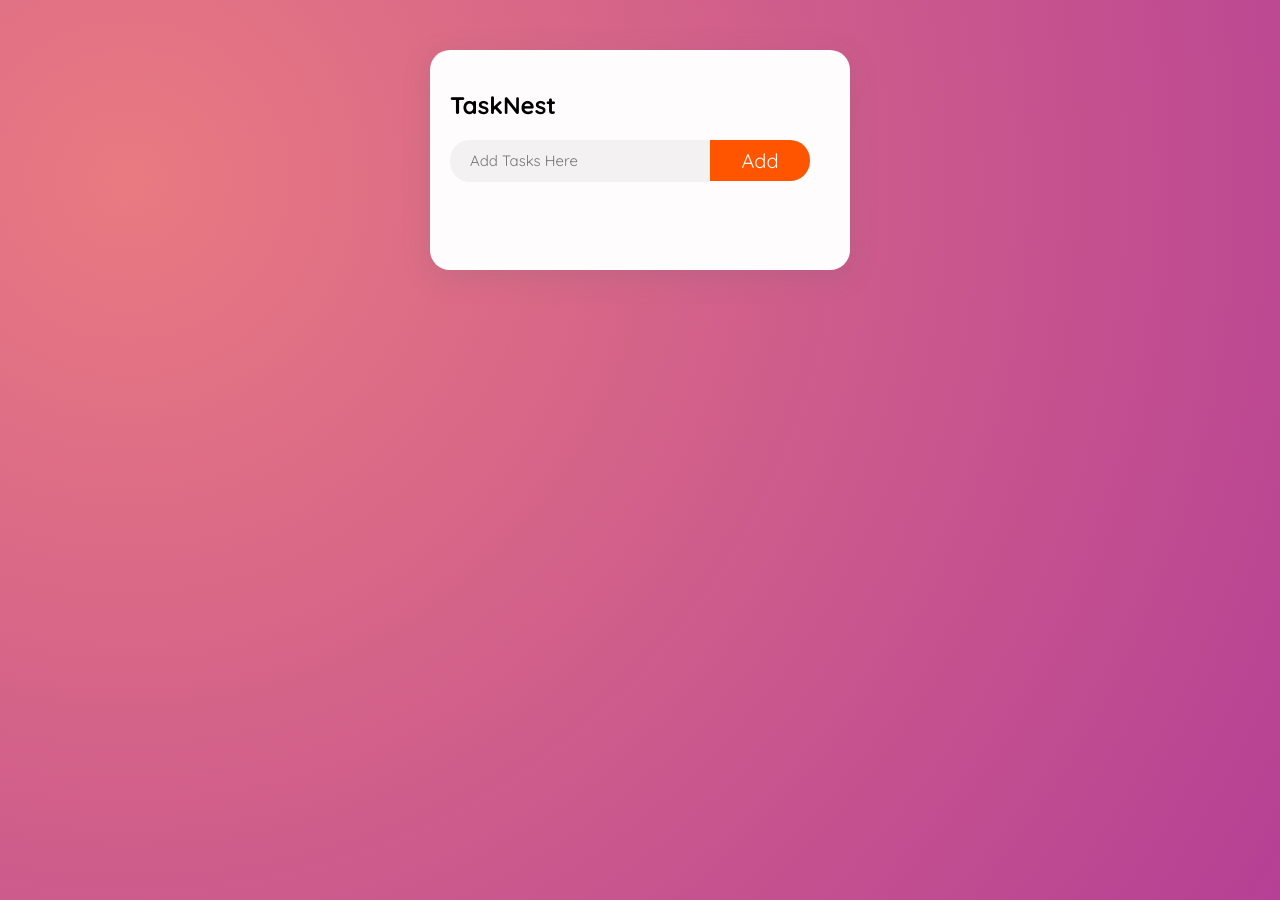
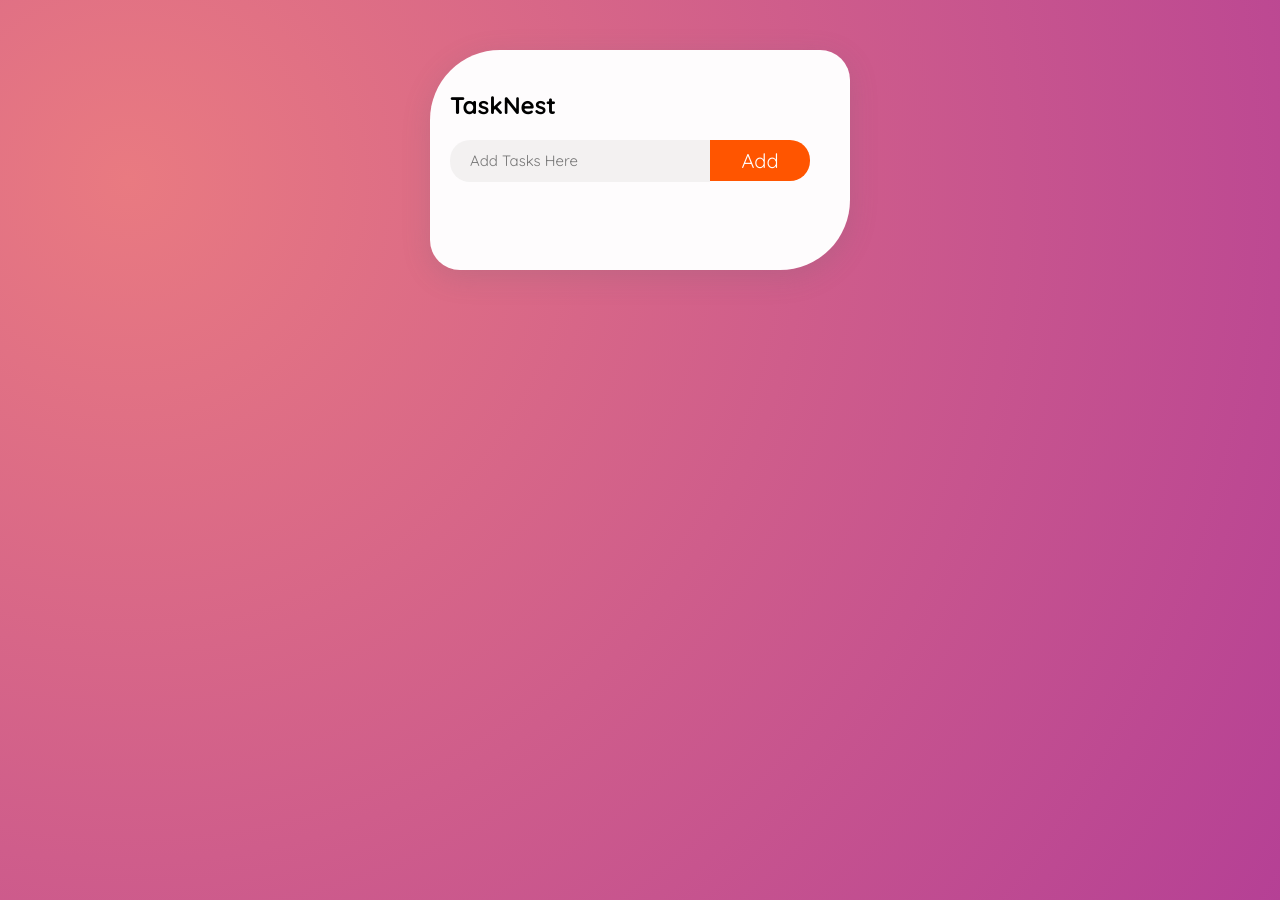
Before and after one commit to cs399f24/TaskNest, a React (Create React App) app: page / in a window 1280 px wide. Built offline with nearby package versions, Linux system fonts and the light colour scheme.

Commit message:
minor css changes who cares

```diff
--- a/src/App.css
+++ b/src/App.css
@@ -14,10 +14,13 @@
   width: 100%;
   height: 200px;
   background-color: #fffffffa;
-  border-radius: 20px;
   padding-left: 20px;
   padding-top: 20px;
   box-shadow: rgba(100, 100, 111, 0.2) 0px 7px 29px 0px;
+  border-top-left-radius: 70px;
+  border-bottom-right-radius: 70px;
+  border-top-right-radius: 30px;
+  border-bottom-left-radius: 30px;
 }
 
 .todo-input-div {
```
